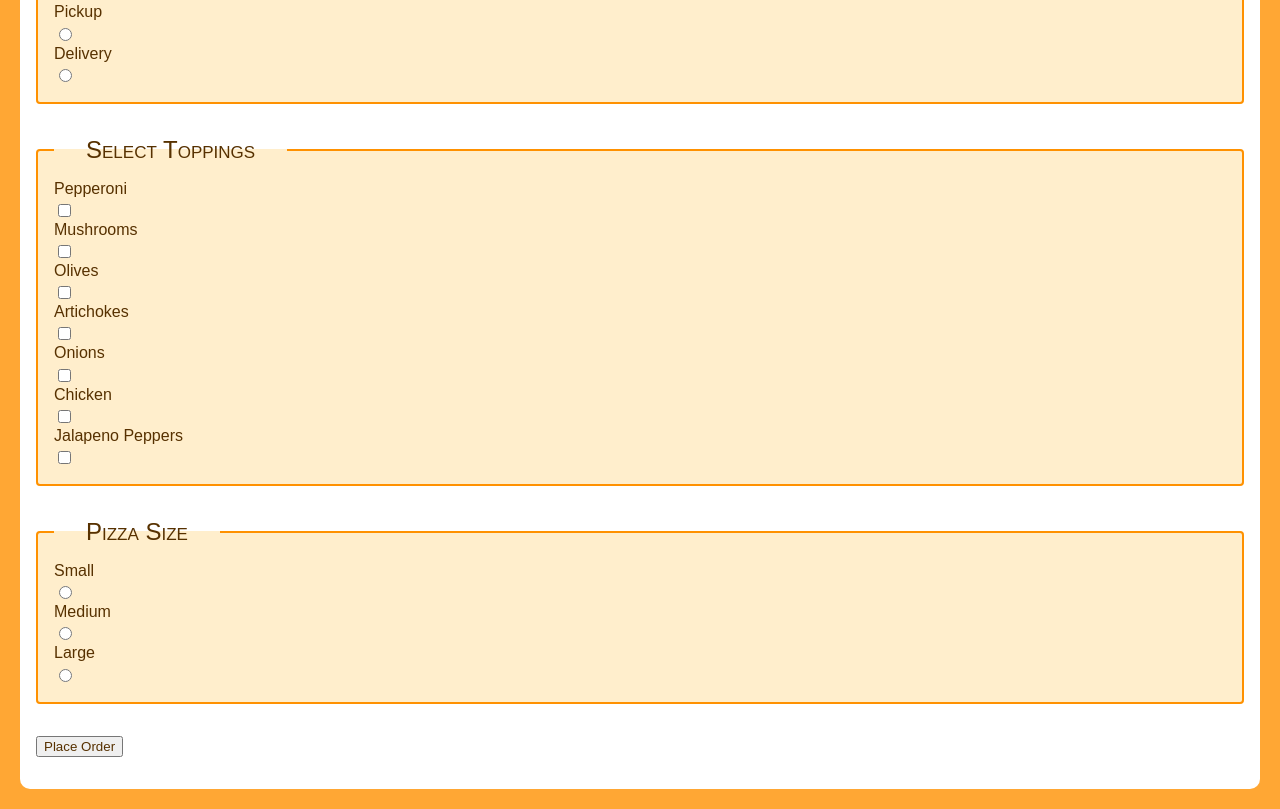
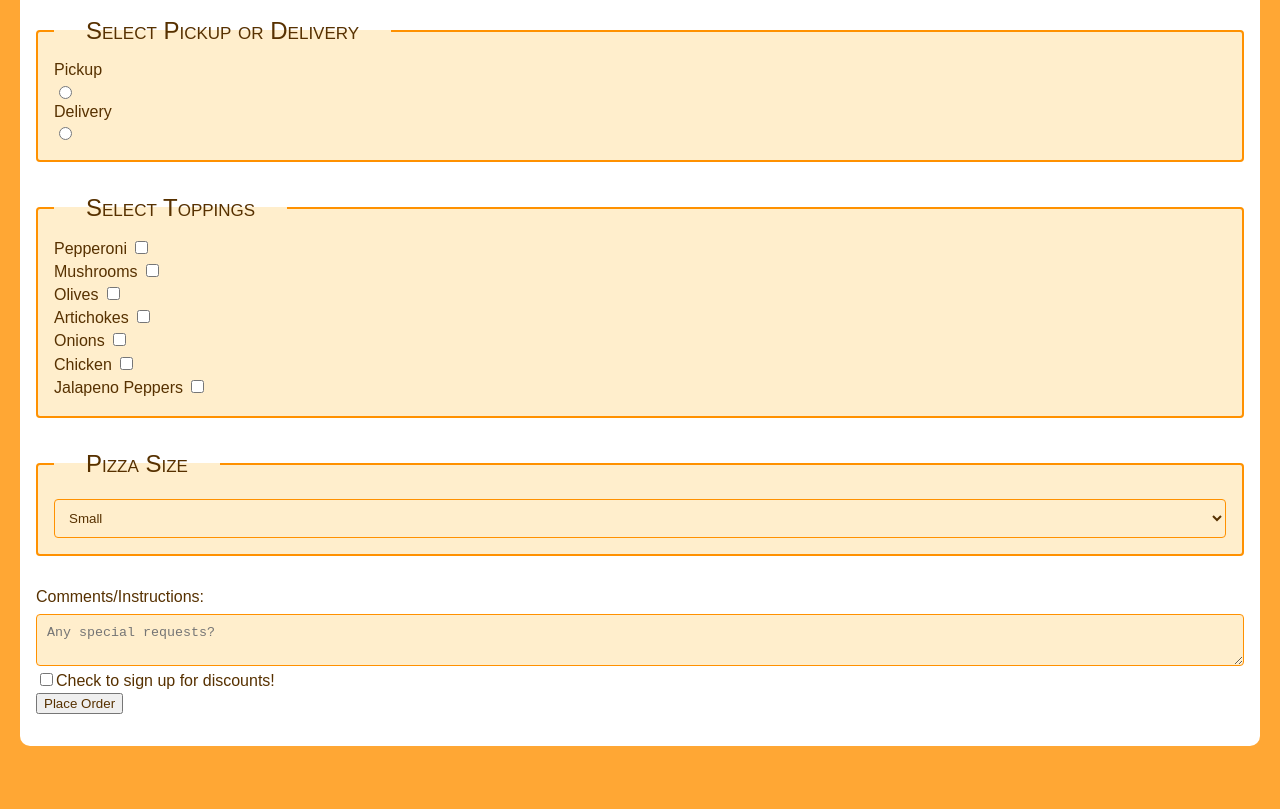
Before and after one commit to sabinMas/pizza, a plain HTML site: page index.html in a window 1280 px wide. Shown: the part 575-1384 px from the top of the page. After the commit the page ends 1341 px from the top, so only its background shows below. Drawn offline with Linux system fonts and the light colour scheme.

Commit message:
finished rest of the form

```diff
--- a/index.html
+++ b/index.html
@@ -37,32 +37,39 @@
 
     <fieldset>
         <legend>Select Toppings</legend>
-        <label for="pepperoni">Pepperoni</label>
-        <input type="checkbox" id="pepperoni" name="toppings[]" value="pepperoni">
-        <label for="mushrooms">Mushrooms</label>
-        <input type="checkbox" id="mushrooms" name="toppings[]" value="mushrooms">
-        <label for="olives">Olives</label>
-        <input type="checkbox" id="olives" name="toppings[]" value="olives">
-        <label for="artichokes">Artichokes</label>
-        <input type="checkbox" id="artichokes" name="toppings[]" value="artichokes">
-        <label for="onions">Onions</label>
-        <input type="checkbox" id="onions" name="toppings[]" value="onions">
-        <label for="chicken">Chicken</label>
-        <input type="checkbox" id="chicken" name="toppings[]" value="chicken">
-        <label for="peppers">Jalapeno Peppers</label>
-        <input type="checkbox" id="peppers" name="toppings[]" value="peppers">
+        <label for="pepperoni">Pepperoni
+        <input type="checkbox" id="pepperoni" name="toppings[]" value="pepperoni"></label>
+        <label for="mushrooms">Mushrooms
+        <input type="checkbox" id="mushrooms" name="toppings[]" value="mushrooms"></label>
+        <label for="olives">Olives
+        <input type="checkbox" id="olives" name="toppings[]" value="olives"></label>
+        <label for="artichokes">Artichokes
+        <input type="checkbox" id="artichokes" name="toppings[]" value="artichokes"></label>
+        <label for="onions">Onions
+        <input type="checkbox" id="onions" name="toppings[]" value="onions"></label>
+        <label for="chicken">Chicken
+        <input type="checkbox" id="chicken" name="toppings[]" value="chicken"></label>
+        <label for="peppers">Jalapeno Peppers
+        <input type="checkbox" id="peppers" name="toppings[]" value="peppers"></label>
 
     </fieldset>
 
      <fieldset>
         <legend>Pizza Size</legend>
-        <label for="small">Small</label>
-        <input type="radio" id="small" name="size" value="small">
-        <label for="medium">Medium</label>
-        <input type="radio" id="medium" name="size" value="medium">
-        <label for="large">Large</label>
-        <input type="radio" id="large" name="size" value=arge">
+        <select id="size" name="size">
+            <option value="small">Small</option>
+            <option value="medium">Medium</option>
+            <option value="large">Large</option>
+            <option value="extra-large">Extra Large</option>
+        </select>
     </fieldset>
+    <!-- Comment Section -->
+     <label for="comment"> Comments/Instructions:</label>
+     <textarea id="comment" name="comment" placeholder="Any special requests?"></textarea>
+
+     <!-- Discount checkbox -->
+     <label for="discount">
+     <input type="checkbox" id="discount" name="discount">Check to sign up for discounts!</label>
 
     <!-- Submit Button -->
      <button type="submit" id="order-button">Place Order</button>
--- a/styles/pizza-styles.css
+++ b/styles/pizza-styles.css
@@ -13,7 +13,7 @@ main {
     background-color: white;
     padding: 20px;
     border-radius: 10px;
-    padding: 0 1rem 2rem 1rem;
+    padding: 1rem 1rem 2rem 1rem;
 }
 header{
     background-color: rgb(255, 238, 204);
@@ -60,3 +60,13 @@ legend{
     display:inline-block;
     margin-right: 15px;
  }
+
+ input[type="text"], textarea, select{
+    width: 100%;
+    padding: 10px;
+    margin-top: 5px;
+    border: 1px solid rgb(255, 145, 0);
+    border-radius: 4px;
+    resize: vertical;
+    background-color:rgb(255, 238, 204);
+ }
```
